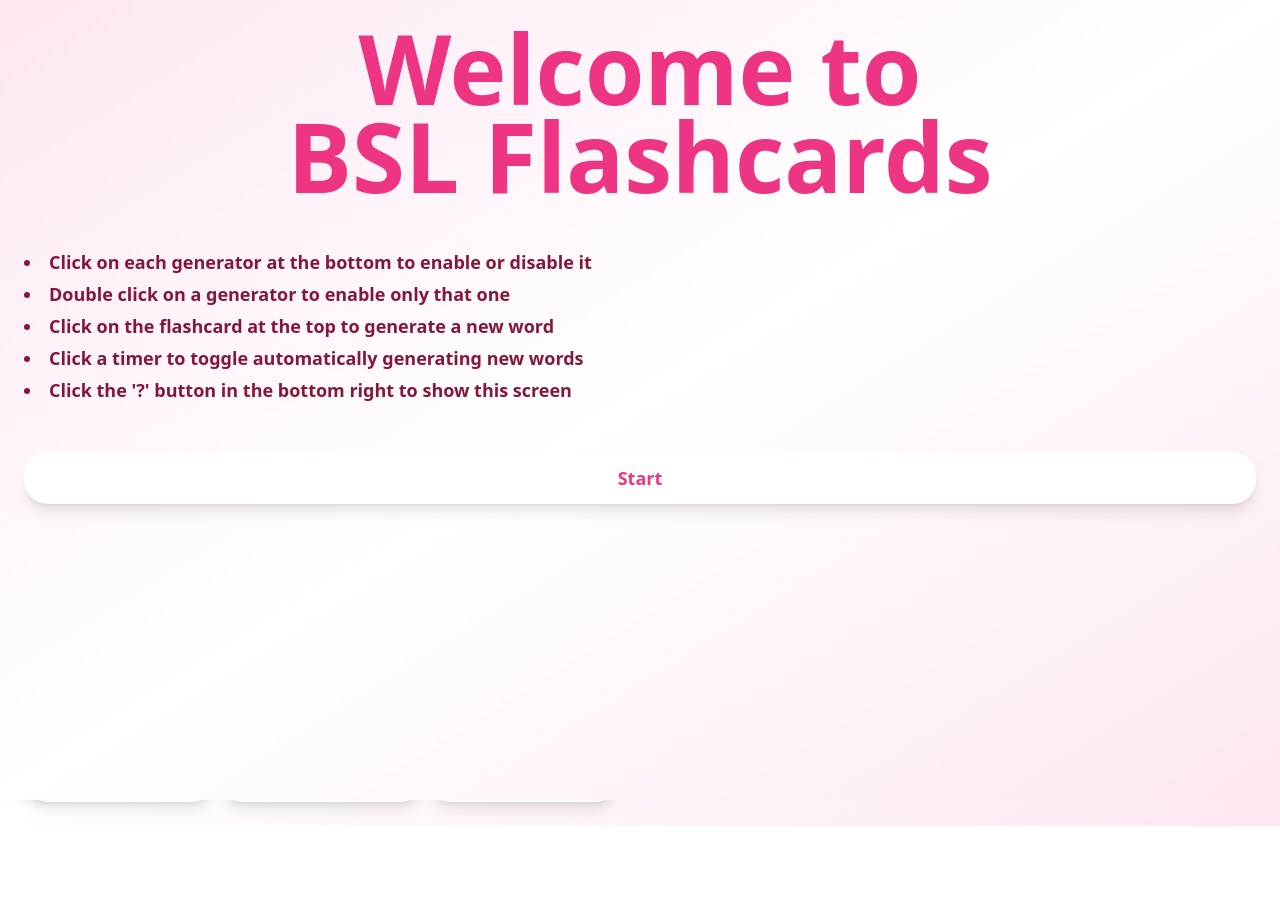
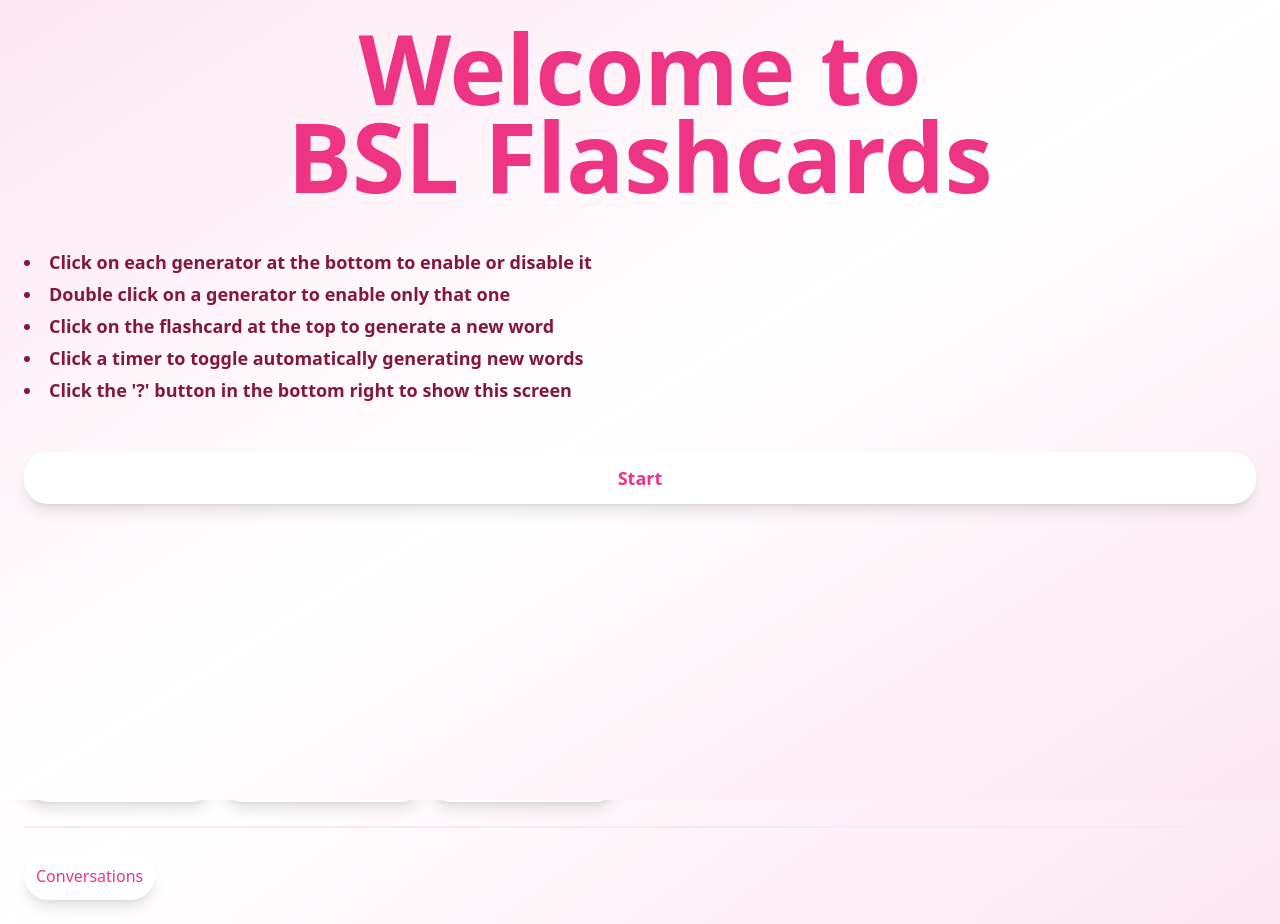
Before and after one commit to bobbymannino/bsl-flashcards, a SvelteKit app: page / in a window 1280 px wide. Before the commit the page ends 826 px from the top, so only its background shows below. Built offline with nearby package versions, Linux system fonts and the light colour scheme.

Commit message:
link conversations page from home page

```diff
--- a/src/routes/+page.svelte
+++ b/src/routes/+page.svelte
@@ -2,6 +2,7 @@
   import { browser } from "$app/environment";
   import Button from "$lib/components/ui/button.svelte";
   import Container from "$lib/components/ui/container.svelte";
+  import Link from "$lib/components/ui/link.svelte";
   import {
     generateRandomDate,
     generateRandomDayOfWeek,
@@ -162,6 +163,10 @@
       <Timer {generate} currentWord={value} duration={2000} />
     </li>
   </ul>
+
+  <hr />
+
+  <Link href="/conversations" class="w-fit">Conversations</Link>
 </Container>
 
 {#if doneOnboarding.value}
```
